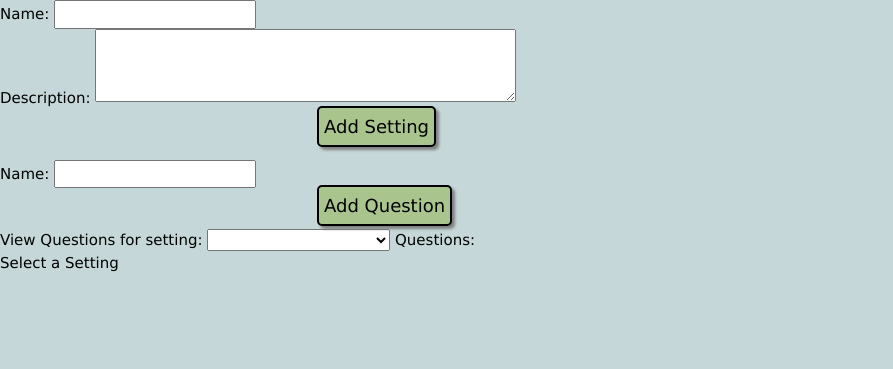
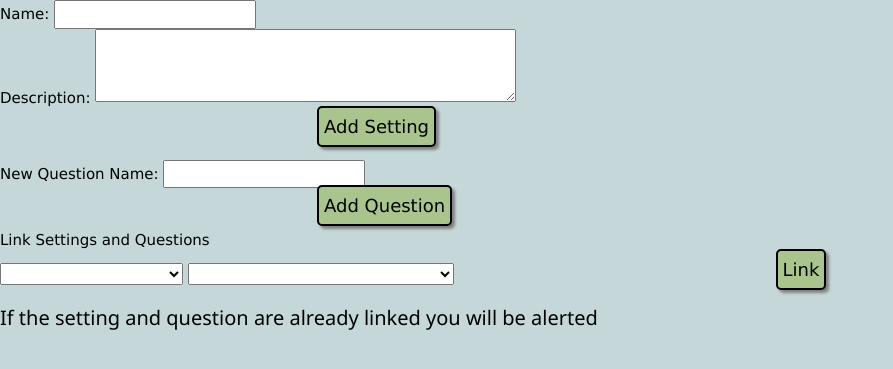
Before and after one commit to 23595/desert_ducks1, a Flask app: page /create_setting in a window 1280 px wide. Shown: the top 369 px of the page, without its empty margins (0-893 px from the left). Run offline with Flask 3, Linux system fonts and the light colour scheme; data comes from the database, SQL or seed files in the repository; both versions use the stored data as it was after the commit.

Commit message:
Making option to link question with setting

```diff
--- a/app.py
+++ b/app.py
@@ -58,6 +58,19 @@ def get_admin_values():
     return data_dict, everything_dict
 
 
+def get_settings_questions():
+    questions1 = []
+    settings1 = []
+    sql = "SELECT question_text FROM questions;"
+    questions = query_db(sql)
+    for question in questions:
+        questions1.append(question[0])
+    sql = "SELECT setting_name FROM settings;"
+    settings = query_db(sql)
+    for setting in settings:
+        settings1.append(setting[0])
+    return questions1, settings1
+
 @app.teardown_appcontext
 def close_connection(exception):
     db = getattr(g, '_database', None)
@@ -79,9 +92,9 @@ def home():
 
 @app.route('/insert_new')
 def insert_new():
-    data_dict, extra = get_admin_values()
     # Home page
-    return render_template("insert_new.html", data_dict=data_dict)
+    questions, settings = get_settings_questions()
+    return render_template("insert_new.html", questions=questions, settings=settings)
 
 @app.route('/admin_login')
 def admin_login():
@@ -199,8 +212,8 @@ def create_setting():
                 sql = """INSERT INTO settings (setting_name, setting_desc)
                 VALUES ('""" + setting_name + "', '" + setting_desc + "');"
                 cursor.execute(sql)
-    data_dict, extra = get_admin_values()
-    return render_template("insert_new.html", error_message=error_message, data_dict=data_dict)
+    questions, settings = get_settings_questions()
+    return render_template("insert_new.html", error_message=error_message, questions=questions, settings=settings)
 
 @app.route('/create_question', methods=['GET', 'POST'])
 def create_question():
@@ -213,8 +226,8 @@ def create_question():
         if overlap:
             error_message = 'Question already exists.'
             # Returns an error message if the question already exists
-        elif len(question_name) < 10:
-            error_message = 'Question must be at least 10 characters'
+        elif len(question_name) < 5:
+            error_message = 'Question must be at least 5 characters'
             # Returns an error message if the question_name is too short
         else:
             with sqlite3.connect(DATABASE) as db:
@@ -222,8 +235,32 @@ def create_question():
                 sql = """INSERT INTO questions (question_text)
                 VALUES ('""" + question_name + "');"
                 cursor.execute(sql)
-    data_dict, extra = get_admin_values()
-    return render_template("insert_new.html", error_message=error_message, data_dict=data_dict)
+            error_message = f"Successfully created question '{question_name}'"
+    questions, settings = get_settings_questions()
+    return render_template("insert_new.html", error_message=error_message, questions=questions, settings=settings)
+
+@app.route('/link_values', methods=['GET', 'POST'])
+def link_values():
+    error_message = ''
+    questions, settings = get_settings_questions()
+    if request.method == 'POST':
+        setting = request.form['setting']
+        question = request.form['question']
+        # Check if there is an existing connection
+        sql = "SELECT question_id FROM questions WHERE question_text = '" + question + "';"
+        questionid = query_db(sql)
+        sql = "SELECT setting_id FROM settings WHERE setting_name = '" + setting + "';"
+        settingid = query_db(sql)
+        sql = f"SELECT * FROM questions_bridge WHERE setting_id = {settingid[0][0]} AND question_id = {questionid[0][0]};"
+        exists = query_db(sql)
+        if exists:
+            error_message = 'This link already exists'
+            # Returns an error message if the link already exists
+            return render_template("insert_new.html", error_message=error_message, questions=questions, settings=settings)
+        else:
+            return render_template('write_answers.html', setting=setting, question=question)
+
+
 
 @app.route('/new_user', methods=['GET', 'POST'])
 def new_user():
--- a/templates/admin.html
+++ b/templates/admin.html
@@ -171,7 +171,7 @@
         const questionSelect = document.getElementById('question');
         const selectedValue = settingSelect.value;
         const questionList = data[selectedValue];
-        console.log(settingSelect)
+        console.log(questionList)
 
         const answerDisplay = document.getElementById('answers');
         questionSelect.innerHTML = '<option hidden disables selected value></option>'; //Resets existing dropdown values
--- a/templates/insert_new.html
+++ b/templates/insert_new.html
@@ -23,44 +23,29 @@
     <h1>{{error_message}}</h1>
     <form action="{{ url_for('create_question') }}" method="POST">
         <div>
-            <label for="question_text">Name: </label>
-            <input type="text" id="question_text" name="question_text" required maxlength="50"><br> <!--Input the admin's username - input required-->
+            <label for="question_name">New Question Name: </label>
+            <input type="text" id="question_name" name="question_name" required maxlength="50"><br> <!--Input the admin's username - input required-->
         </div>
         <input type="submit" value="Add Question" class="submit"> <!--Submit button - runs new_user flask route and reloads page-->
     </form>
-    <form>
-        <label for="setting">View Questions for setting: </label>
-        <select id="setting" name="setting" onchange="refreshQuestions()"> <!--Dropdown menu to select setting-->
+    <form action="{{ url_for('link_values') }}" method="POST">
+        <div>Link Settings and Questions</div>
+        <select id="setting" name="setting"> <!--Dropdown menu to select setting-->
             <option hidden disabled selected value></option>
-            {% for name in data_dict %}
-                <option value="{{name}}">{{ name.title() }}</option>
+            {% for setting in settings %}
+                <option value="{{setting}}">{{ setting.title() }}</option>
             {% endfor %}
         </select>
-        <label for="question">Questions: </label>
-        <div id="question"> <!--List of questions for the setting-->
-            <div>Select a Setting</div> <!--Only appears once setting is selected-->
-        </div>
+        <select id="question" name="question"> <!--Dropdown menu to select question-->
+            <option hidden disabled selected value></option>
+            {% for question in questions %}
+                <option value="{{question}}">{{ question.title() }}</option>
+            {% endfor %}
+        </select>
+        <input type="submit" value="Link" class="submit"> <!--Submit button - runs new_user flask route and reloads page-->
+        <h4>If the setting and question are already linked you will be alerted</h4>
     </form>
-
     <script>
-        const data = {{ data_dict|safe }};
-
-        function refreshQuestions() { //Runs when selected setting is changed. Displays questions corresponding to that setting
-            const settingSelect = document.getElementById('setting');
-            const questionDisplay = document.getElementById('question');
-            const selectedValue = settingSelect.value;
-            const questionList = data[selectedValue];
-            console.log(questionList)
-
-            questionDisplay.innerHTML = ''; //Resets existing dropdown values
-
-            questionList.forEach((value) => {
-                let option = document.createElement('div'); //Creates a new element
-                option.value = value;
-                option.text = value;
-                questionDisplay.appendChild(option);
-            });
-        }
     </script>
 </body>
 </html>
```
Also changed, not shown: templates/write_answers.html (added, +22 -0 lines), ducks.db.
